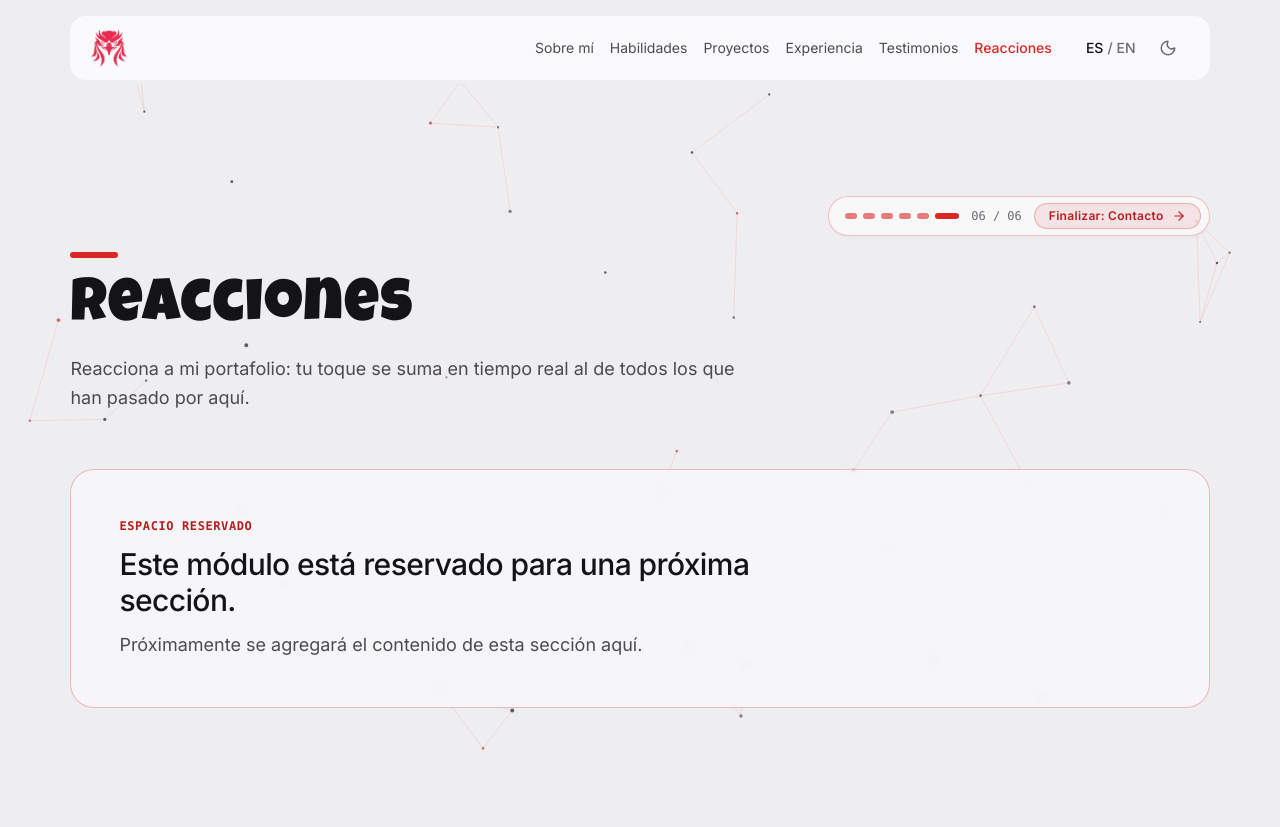
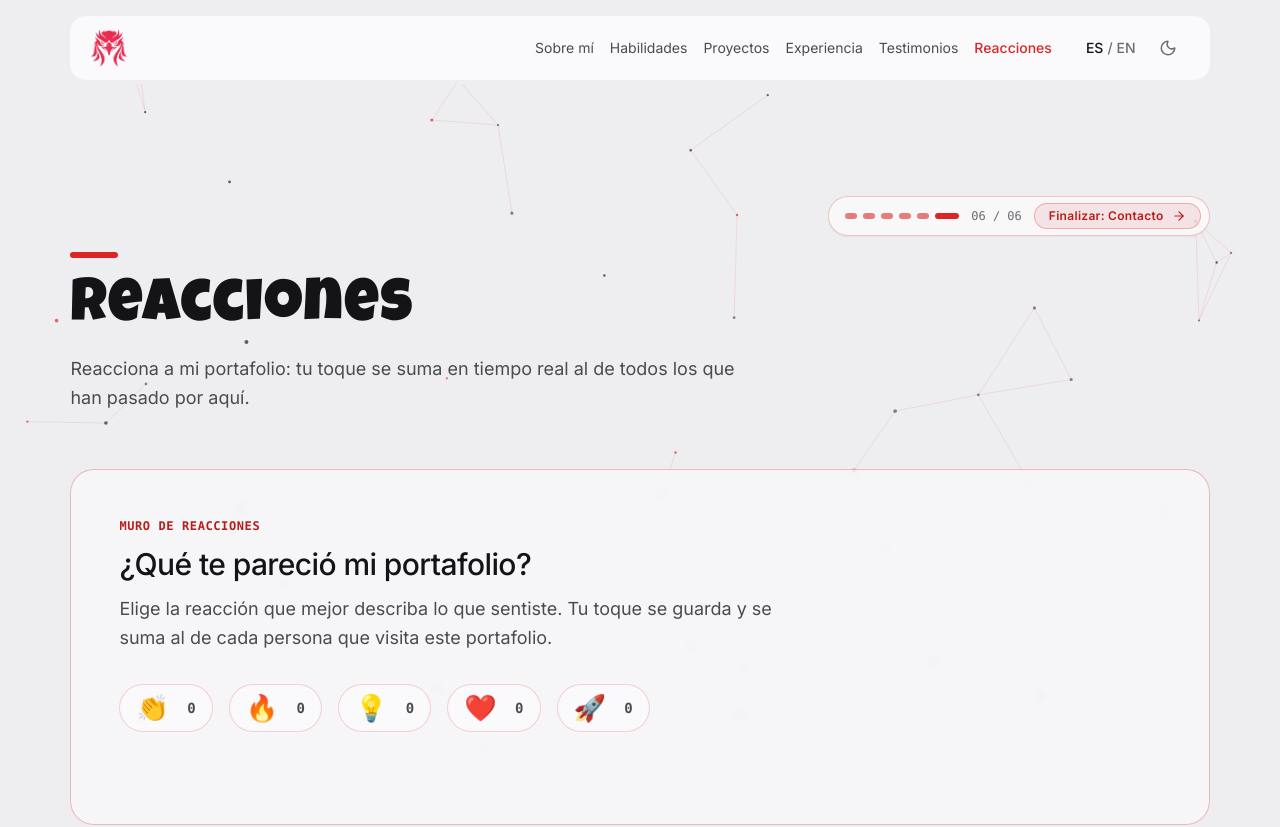
Before and after one commit to Xander-JS/portafolio, a Next.js app: page /reservada in a window 1280 px wide. Shown: the top 827 px of the page. Built offline with nearby package versions, Linux system fonts and the light colour scheme; no server answers; the database is empty.

Commit message:
integrar ReactionWall y traducciones en el organismo Reserved

```diff
--- a/components/organisms/Reserved.tsx
+++ b/components/organisms/Reserved.tsx
@@ -1,34 +1,32 @@
 "use client";
 
+import { useTranslations } from "next-intl";
 import { Section } from "@/components/atoms/Section";
 import { AmbientParticles } from "@/components/molecules/AmbientParticles";
 import { ModuleHeading } from "@/components/molecules/ModuleHeading";
-import { useLocale } from "@/i18n/Providers";
+import { ReactionWall } from "@/components/molecules/ReactionWall";
 
 export function Reserved({ summary = false }: { summary?: boolean }) {
-  const locale = useLocale();
-  const isEn = locale === "en";
+  const t = useTranslations("reactions");
 
   return (
     <>
       <AmbientParticles />
       <Section id="reserved">
-      <ModuleHeading id="reserved" summary={summary} />
-      <div className="rounded-3xl border border-primary/30 bg-surface/65 p-8 text-ink backdrop-blur-xs md:p-12">
-        <p className="font-mono text-xs font-semibold uppercase tracking-wider text-primary-text">
-          {isEn ? "Reserved slot" : "Espacio reservado"}
-        </p>
-        <p className="mt-3 max-w-2xl text-2xl font-medium tracking-[-0.02em] text-ink md:text-3xl">
-          {isEn
-            ? "This module is reserved for an upcoming section."
-            : "Este módulo está reservado para una próxima sección."}
-        </p>
-        <p className="mt-3 max-w-[60ch] text-lg leading-relaxed text-ink-soft">
-          {isEn
-            ? "Content will be added here soon."
-            : "Próximamente se agregará el contenido de esta sección aquí."}
-        </p>
-      </div>
+        <ModuleHeading id="reserved" summary={summary} />
+        {summary ? (
+          <div className="rounded-3xl border border-primary/30 bg-surface/65 p-8 text-ink backdrop-blur-xs md:p-10">
+            <p className="font-mono text-xs font-semibold uppercase tracking-wider text-primary-text">
+              {t("eyebrow")}
+            </p>
+            <p className="mt-3 max-w-2xl text-xl font-medium tracking-[-0.02em] text-ink md:text-2xl">
+              {t("title")}
+            </p>
+            <p className="mt-3 max-w-[60ch] text-base leading-relaxed text-ink-soft">{t("teaser")}</p>
+          </div>
+        ) : (
+          <ReactionWall />
+        )}
       </Section>
     </>
   );
```
